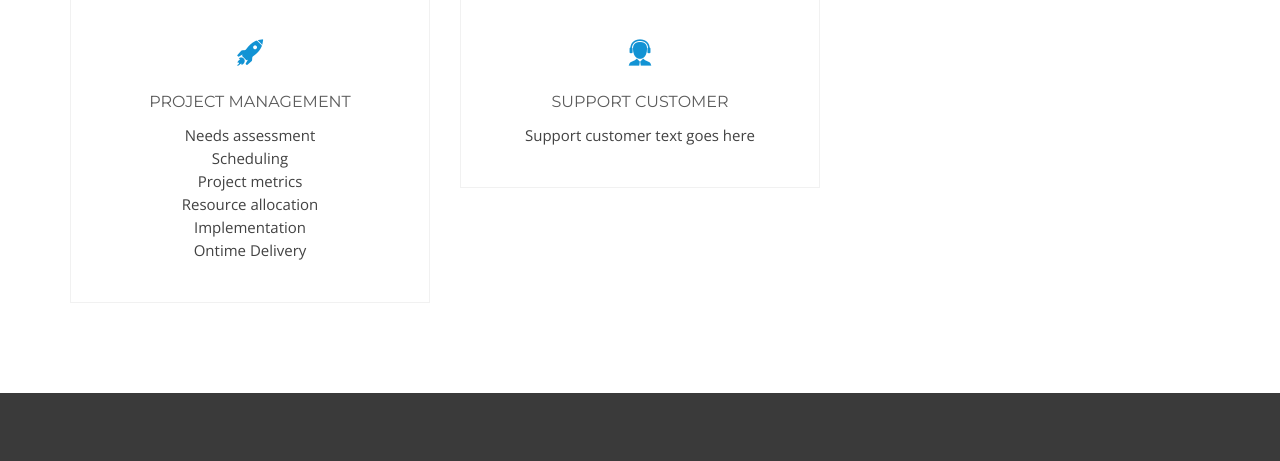
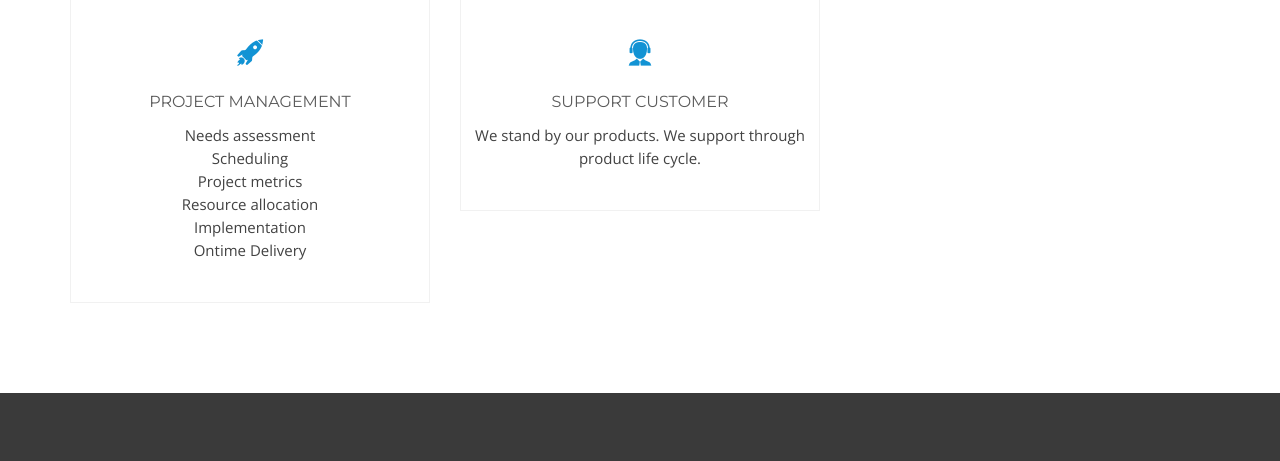
Before and after one commit to kanuritech/kanuritech.github.io, a website: page services.html in a window 1280 px wide. Shown: the part 782-1243 px from the top of the page. Drawn offline with nearby package versions, Linux system fonts and the light colour scheme; files whose address does not match are found by name.

Commit message:
Services: content updated

```diff
--- a/services.html
+++ b/services.html
@@ -258,7 +258,7 @@
 							</div>
 							<div class="feature-text">
 								<h5>SUPPORT CUSTOMER</h5>
-								<p>Support customer text goes here</p>
+								<p>We stand by our products. We support through product life cycle.</p>
 							</div>
 						</div>
 					</div>
```
